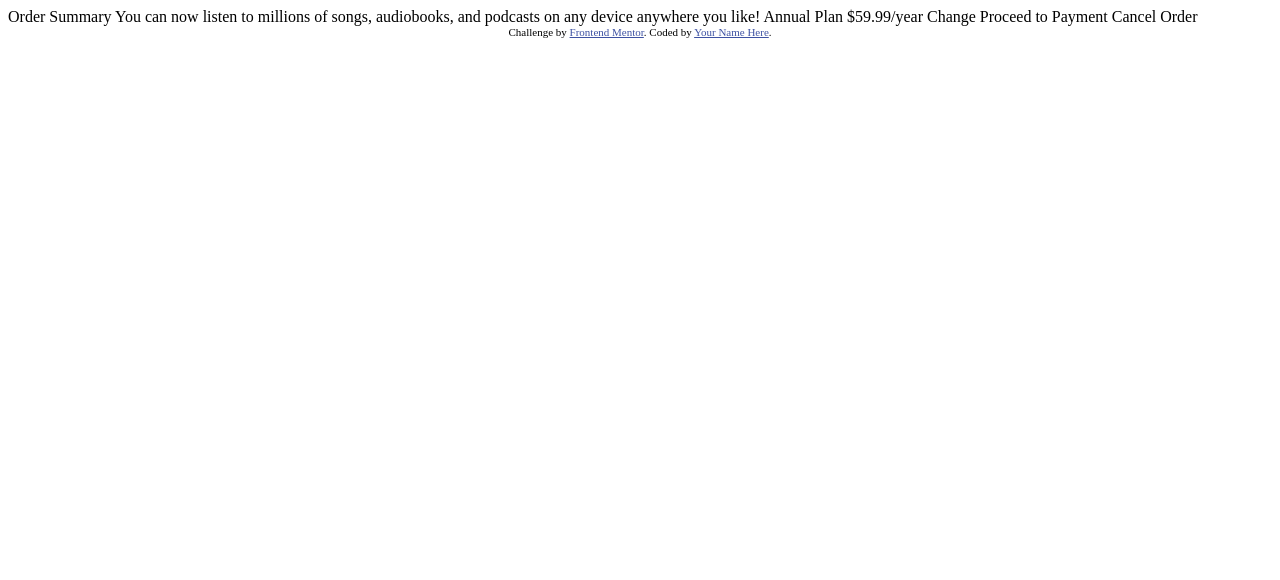
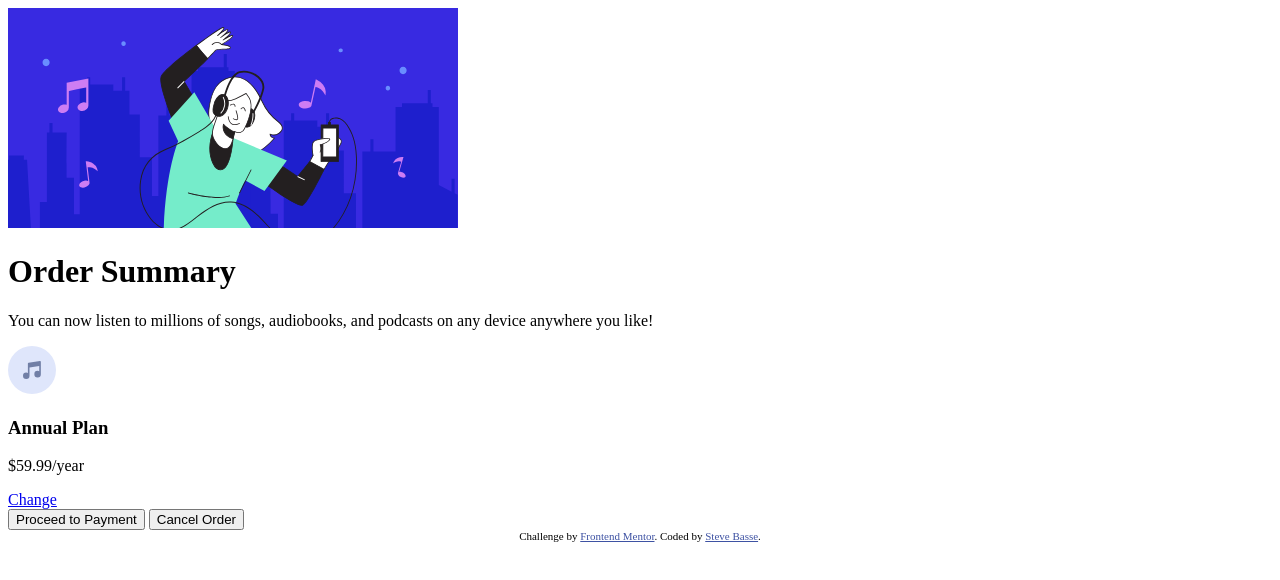
Before and after one commit to iSteveB/Order-Summary-Component, a plain HTML site: page index.html in a window 1280 px wide. Drawn offline with Linux system fonts and the light colour scheme.

Commit message:
Structure HTML

```diff
--- a/index.html
+++ b/index.html
@@ -7,31 +7,35 @@
   <link rel="icon" type="image/png" sizes="32x32" href="./images/favicon-32x32.png">
 
   <title>Frontend Mentor | Order summary card</title>
+  <link rel="stylesheet" href="./style.css">
+</head>
 
-  <!-- Feel free to remove these styles or customise in your own stylesheet 👍 -->
-  <style>
-    .attribution { font-size: 11px; text-align: center; }
-    .attribution a { color: hsl(228, 45%, 44%); }
-  </style>
-</head>
 <body>
+  <div>
+    <img src="./images/illustration-hero.svg" alt="illustration-hero">
 
-  Order Summary
+    <h1>Order Summary</h1>
 
-  You can now listen to millions of songs, audiobooks, and podcasts on any
-  device anywhere you like!
+    <p> You can now listen to millions of songs, audiobooks, and podcasts on any
+      device anywhere you like!</p>
 
-  Annual Plan
-  $59.99/year
+    <div>
+      <img src="./images/icon-music.svg" alt="icon-music">
 
-  Change
+      <h3>Annual Plan</h3>
+      <p>$59.99/year</p>
 
-  Proceed to Payment
-  Cancel Order
+      <a href="#">Change</a>
+    </div>
+
+    <button type="submit">Proceed to Payment</button>
+    <button>Cancel Order</button>
+
+  </div>
 
   <div class="attribution">
     Challenge by <a href="https://www.frontendmentor.io?ref=challenge" target="_blank">Frontend Mentor</a>.
-    Coded by <a href="#">Your Name Here</a>.
+    Coded by <a href="#">Steve Basse</a>.
   </div>
 </body>
 </html>
--- /dev/null
+++ b/style.css
@@ -0,0 +1,7 @@
+.attribution {
+    font-size: 11px; text-align: center;
+}
+
+.attribution a {
+    color: hsl(228, 45%, 44%);
+}
```
Also changed, not shown: 1 other file.
